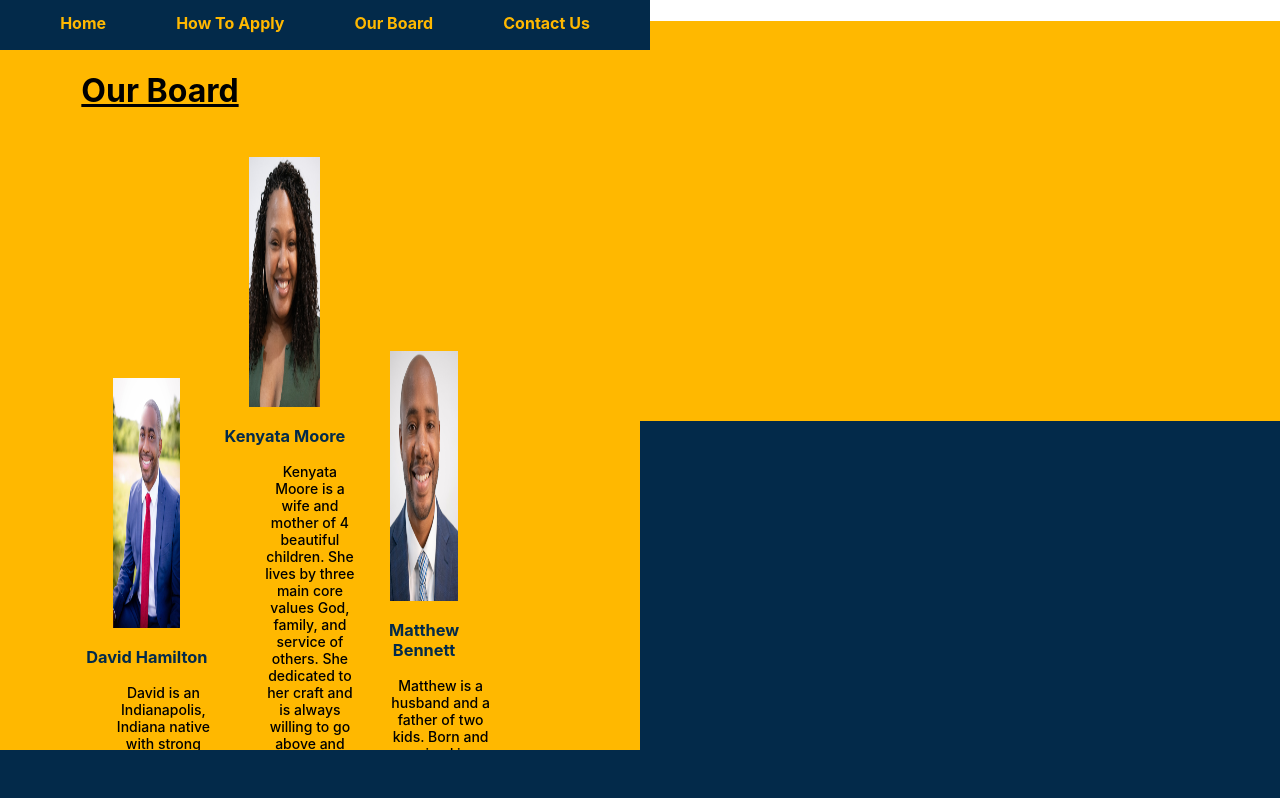
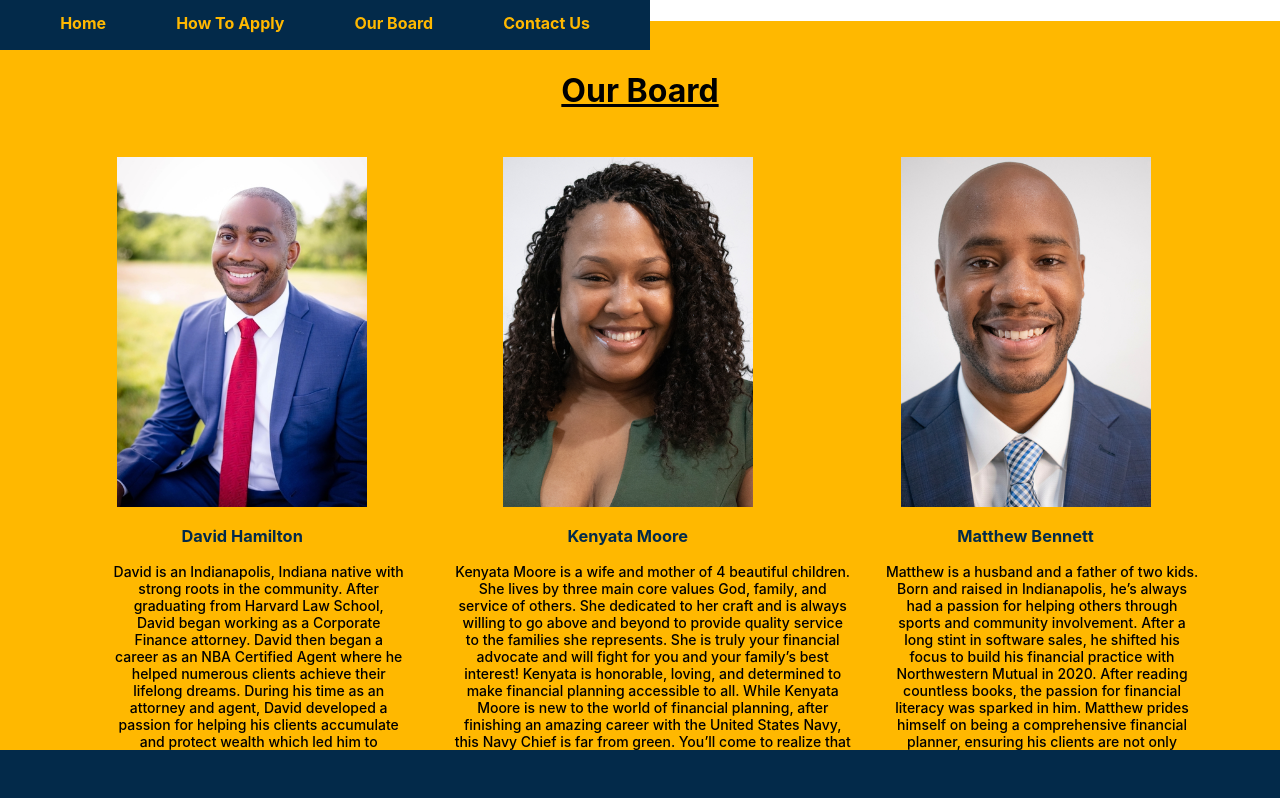
Before and after one commit to tonythomas504/nmsite, a React (Create React App) app: page /ourboard in a window 1280 px wide. Shown: the top 798 px of the page. Built offline with nearby package versions, Linux system fonts and the light colour scheme.

Commit message:
making images responsive

```diff
--- a/src/ContactUs.css
+++ b/src/ContactUs.css
@@ -47,7 +47,4 @@
     padding: 15px;
     font-size: 23px;
     font-weight: 500;
-    @media only screen and (min-width : 768px) {
-        width: 50%;
-    }
 }
--- a/src/Footer.css
+++ b/src/Footer.css
@@ -4,7 +4,4 @@
     height: 50px;
     width: 100%;
     background-color: #032a4a;
-    @media only screen and (min-width : 768px) {
-        width: 50%;
-    }
 }
--- a/src/HowToApply.css
+++ b/src/HowToApply.css
@@ -4,9 +4,6 @@
     display: flex;
     align-items: center;
     justify-content: center;
-    @media only screen and (min-width : 768px) {
-        width: 50%;
-    }
 }
 
 
@@ -18,9 +15,6 @@
     position: absolute;
     top: 36%; */
     width: auto;
-    @media only screen and (min-width : 768px) {
-        width: 50%;
-    }
 }
 
 .how_text {
@@ -29,27 +23,19 @@
     background-color: #BFD7EA;
     color: black;
     align-content: center;
-    @media only screen and (min-width : 768px) {
-        width: 50%;
-    }
 }
 
 .how_text > h1 {
     text-align: center;
     font-size: 50px;
     text-decoration: underline;
-    @media only screen and (min-width : 768px) {
-        width: 50%;
-    }
 }
 
 .how_paragraph {
     padding: 15px;
     font-size: 23px;
     font-weight: 500;
-    @media only screen and (min-width : 768px) {
-        width: 50%;
-    }
+
 }
 
 
--- a/src/Ourboard.css
+++ b/src/Ourboard.css
@@ -3,9 +3,7 @@
     margin: 0;
     background-color: #ffb800;
     height: 100vh;
-    @media only screen and (min-width : 768px) {
-        width: 50%;
-    }
+
 }
 .header {
     text-decoration: underline;
@@ -14,9 +12,7 @@
     text-align: center;
     position: relative;
     top: 50px;
-    @media only screen and (min-width : 768px) {
-        width: 50%;
-    }
+
 }
 
 .ourboard {
@@ -30,17 +26,13 @@
     font-weight: 500;
     padding-inline: 80px;
     padding-top: 75px;
-    @media only screen and (min-width : 768px) {
-        width: 50%;
-    }
+
 }
 
 .image {
-    height: 250px;
-    width: auto;
-    @media only screen and (min-width : 768px) {
-        width: 50%;
-    }
+    height: auto;
+    max-width: 250px;
+    width: 100%;
 }
 
 .david > h3 {
```
